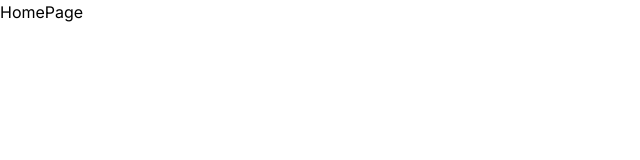
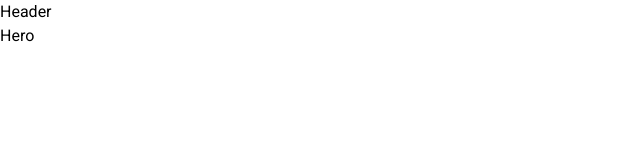
Before and after one commit to PedroMarquesN/gym-project, a Next.js app: page / in a window 1280 px wide. Shown: the top 160 px of the page, without its empty margins (0-640 px from the left). Built offline with nearby package versions, Linux system fonts and the light colour scheme.

Commit message:
Feat: create components , and config tailwind

```diff
--- a/src/app/globals.css
+++ b/src/app/globals.css
@@ -1,3 +1,29 @@
 @tailwind base;
 @tailwind components;
 @tailwind utilities;
+
+@layer base{
+    body {
+        @apply font-roboto
+    }
+
+    h1,h2,h3,h4,h5,h6 {
+        @apply font-oswald font-bold uppercase
+    }
+    h1 {
+        @apply text-white text-7xl lg:text-[128px] tracking-[-3px]
+    }
+    h2{
+        @apply text-[36px]
+    }
+
+    h3{
+        @apply text-[32px]
+    }
+    h4{
+        @apply text-[26px]
+    }
+    h5{
+        @apply text-[22px]
+    }
+}
--- a/src/app/layout.tsx
+++ b/src/app/layout.tsx
@@ -1,8 +1,19 @@
 import type { Metadata } from "next";
-import { Inter } from "next/font/google";
+import { Oswald, Roboto } from "next/font/google";
 import "./globals.css";
+import Header from "@/components/Header";
+import Footer from "@/components/Footer";
 
-const inter = Inter({ subsets: ["latin"] });
+const oswald = Oswald({
+        subsets: ["latin"],
+        weight: ['200', '300', '400', '500','600', '700'],
+        variable: '--font-oswald'
+    });
+const roboto = Roboto({
+    subsets: ["latin"],
+    weight: ['100', '300', '400', '500','700', '900'],
+    variable: '--font-roboto'
+});
 
 export const metadata: Metadata = {
   title: "Create Next App",
@@ -15,8 +26,12 @@
   children: React.ReactNode;
 }>) {
   return (
-    <html lang="en">
-      <body className={inter.className}>{children}</body>
+    <html lang="en" className="bg-gray-200">
+      <body className={`${oswald.variable} ${roboto.variable} w-full max-w-[1920px] mx-auto bg-white`}>
+      <Header />
+      {children}
+      <Footer />
+      </body>
     </html>
   );
 }
--- a/src/app/page.tsx
+++ b/src/app/page.tsx
@@ -1,9 +1,10 @@
-import Image from "next/image";
+import Hero from "@/components/Hero";
 
 export default function Home() {
   return (
       <main>
-        HomePage
+        <Hero />
+        <div className="h-[3000px]"></div>
       </main>
   );
 }
--- /dev/null
+++ b/src/components/Footer.tsx
@@ -0,0 +1,5 @@
+export default function Footer() {
+    return (
+        <header>Footer</header>
+    )
+}
--- /dev/null
+++ b/src/components/Header.tsx
@@ -0,0 +1,5 @@
+export default function Header() {
+    return (
+        <header>Header</header>
+    )
+}
--- /dev/null
+++ b/src/components/Hero.tsx
@@ -0,0 +1,5 @@
+export default function Hero() {
+    return (
+        <section>Hero</section>
+    )
+}
--- a/tailwind.config.ts
+++ b/tailwind.config.ts
@@ -7,12 +7,34 @@
     "./src/app/**/*.{js,ts,jsx,tsx,mdx}",
   ],
   theme: {
+    container:{
+      center: true,
+      padding: "15px",
+    },
+    screens:{
+      sm: "640px",
+      md: "768px",
+      lg: "1024px",
+      xl: "1400px",
+    },
+    fontFamily:{
+      oswald: 'var(--font-oswald)',
+      roboto: 'var(--font-roboto)',
+    },
+    backgroundImage:{
+      hero: 'url(/assets/img/hero/bg.png)',
+      membership: 'url(/assets/img/membership/bg.jpg)'
+    },
     extend: {
-      backgroundImage: {
-        "gradient-radial": "radial-gradient(var(--tw-gradient-stops))",
-        "gradient-conic":
-          "conic-gradient(from 180deg at 50% 50%, var(--tw-gradient-stops))",
-      },
+      colors: {
+        primary: {
+          DEFAULT: "#333",
+          100: "#484848",
+          200: "#151515",
+          300: "#111",
+        },
+        accent: "#d4000d"
+      }
     },
   },
   plugins: [],
```
